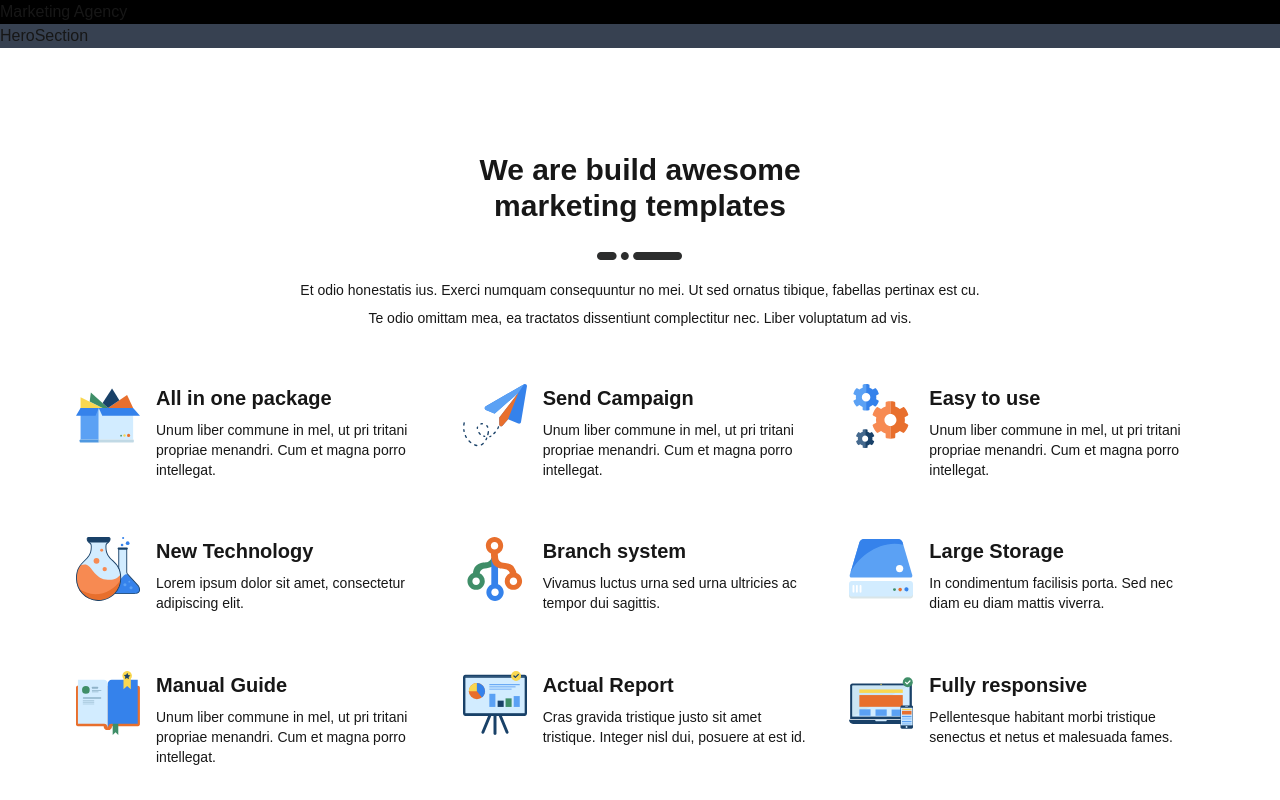
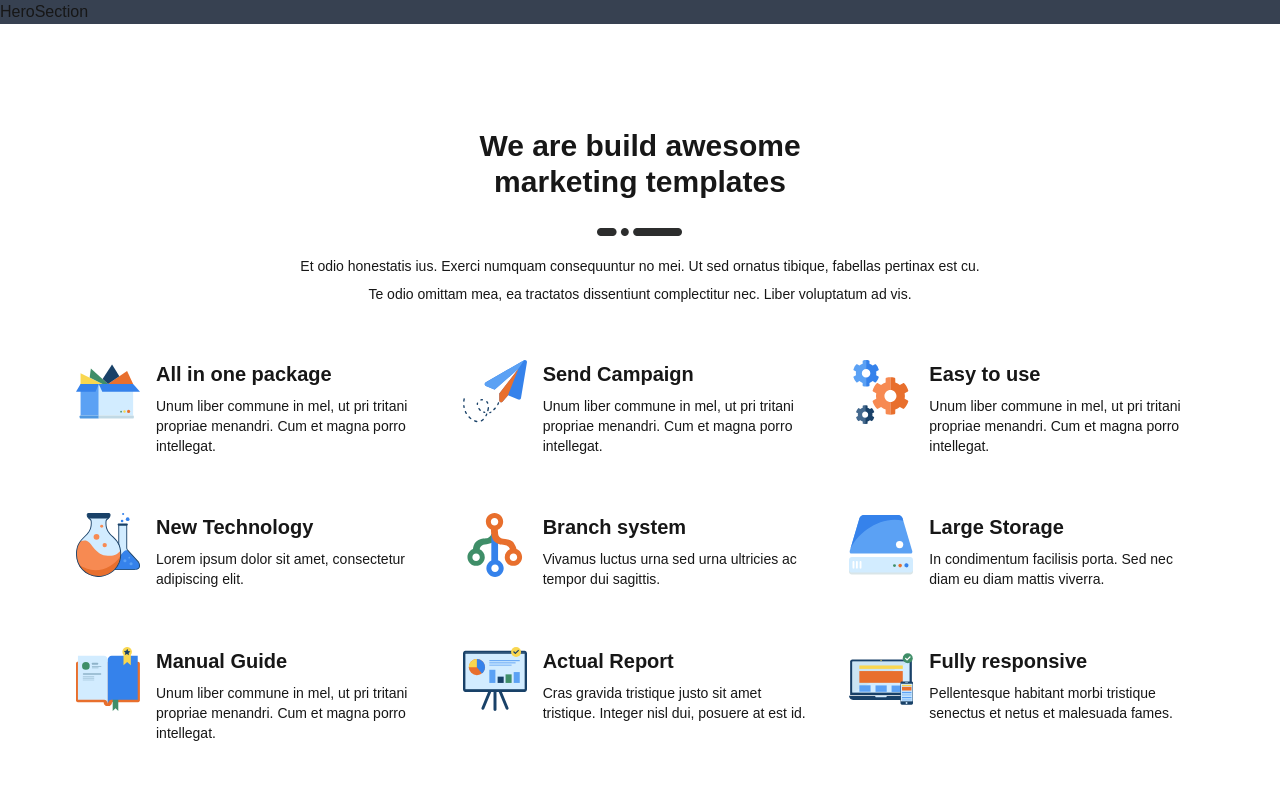
Before and after one commit to ahmedelkousha/MarketingAgency, a Next.js app: page / in a window 1280 px wide. Shown: the top 800 px of the page. Built offline with nearby package versions, Linux system fonts and the light colour scheme.

Commit message:
Update page.js

```diff
--- a/app/page.js
+++ b/app/page.js
@@ -3,7 +3,6 @@ import Services from "./components/services"
 export default function Home() {
   return (
     <div >
-      <h2 className="bg-black">Marketing Agency</h2>
       <HeroSection />
       <Services />
     </div>
```
